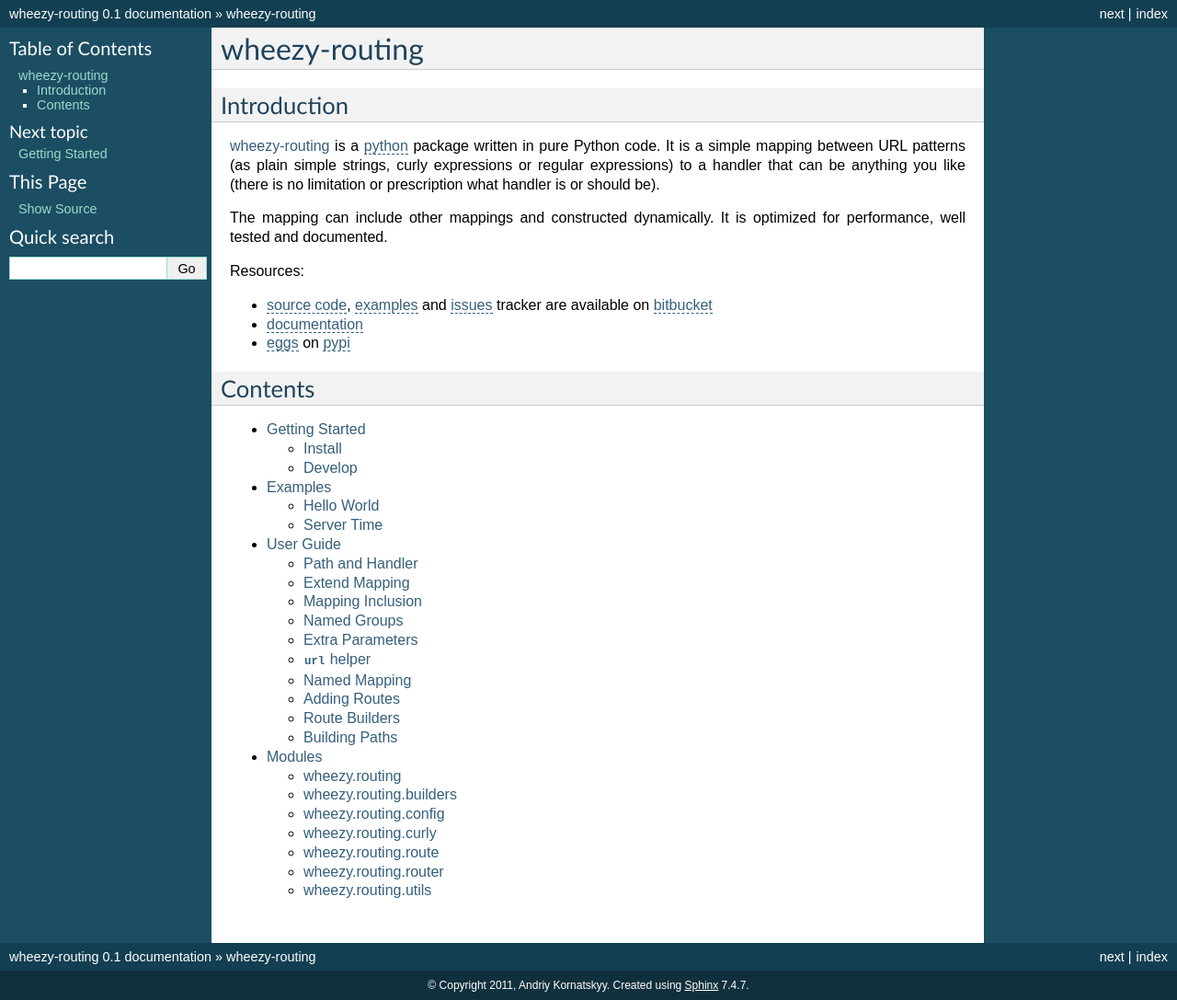
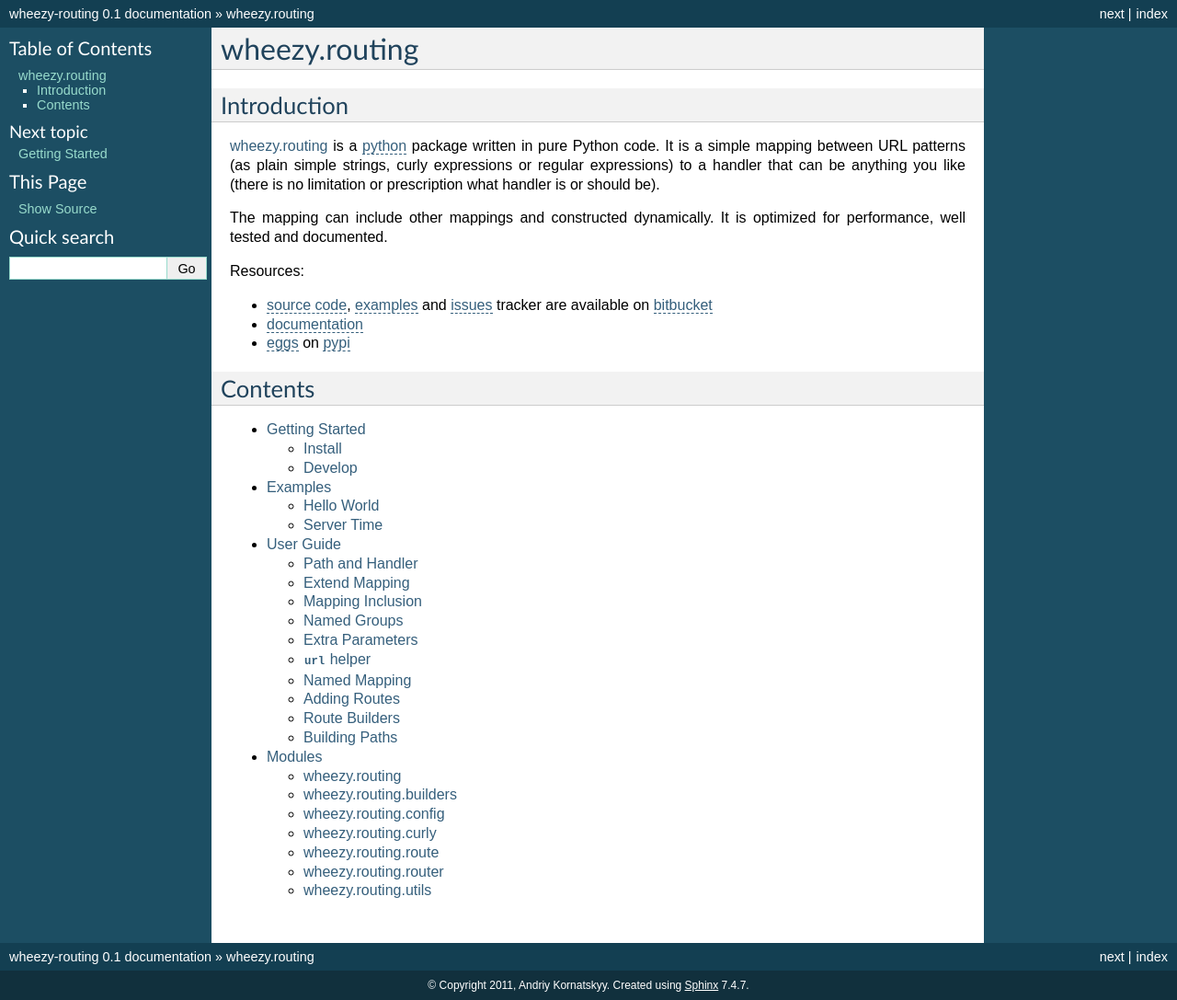
Before and after one commit to akornatskyy/wheezy.routing, a Sphinx documentation site: the page built from doc/index.rst, in a window 1280 px wide and 1087 px high. Shown: the whole window at 92% size. Built offline with Sphinx 7.4.7, drawn with Linux system fonts in a browser that asks for light colours.

```diff
--- a/doc/examples.rst
+++ b/doc/examples.rst
@@ -10,7 +10,7 @@ modularity in `server time`_.
 Hello World
 -----------
 
-`helloworld.py`_ shows you how to use :ref:`wheezy-routing` in pretty
+`helloworld.py`_ shows you how to use :ref:`wheezy.routing` in pretty
 simple `WSGI`_ application:
 
 .. literalinclude:: ../demos/hello/helloworld.py
@@ -103,6 +103,6 @@ Try it by running::
 
 Visit http://localhost:8080/.
 
-.. _`helloworld.py`: https://bitbucket.org/akorn/wheezy-routing/src/tip/demos/hello/helloworld.py
-.. _`time`: https://bitbucket.org/akorn/wheezy-routing/src/tip/demos/time
+.. _`helloworld.py`: https://bitbucket.org/akorn/wheezy.routing/src/tip/demos/hello/helloworld.py
+.. _`time`: https://bitbucket.org/akorn/wheezy.routing/src/tip/demos/time
 .. _`WSGI`: http://www.python.org/dev/peps/pep-3333/
--- a/doc/index.rst
+++ b/doc/index.rst
@@ -1,12 +1,12 @@
-.. _`wheezy-routing`:
+.. _`wheezy.routing`:
 
-wheezy-routing
+wheezy.routing
 ==============
 
 Introduction
 ------------
 
-:ref:`wheezy-routing` is a `python`_ package written in pure Python
+:ref:`wheezy.routing` is a `python`_ package written in pure Python
 code. It is a simple mapping between URL patterns (as plain
 simple strings, curly expressions or regular expressions) to
 a handler that can be anything you like (there is no limitation
@@ -34,10 +34,10 @@ Contents
    modules
 
 .. _`python`: http://www.python.org
-.. _`source code`: https://bitbucket.org/akorn/wheezy-routing/src
-.. _`bitbucket`: https://bitbucket.org/akorn/wheezy-routing
-.. _`issues`: https://bitbucket.org/akorn/wheezy-routing/issues
-.. _`documentation`: http://packages.python.org/wheezy-routing
-.. _`examples`: https://bitbucket.org/akorn/wheezy-routing/src/tip/demos
+.. _`source code`: https://bitbucket.org/akorn/wheezy.routing/src
+.. _`bitbucket`: https://bitbucket.org/akorn/wheezy.routing
+.. _`issues`: https://bitbucket.org/akorn/wheezy.routing/issues
+.. _`documentation`: http://packages.python.org/wheezy.routing
+.. _`examples`: https://bitbucket.org/akorn/wheezy.routing/src/tip/demos
 .. _`pypi`: http://pypi.python.org
-.. _`eggs`: http://pypi.python.org/pypi/wheezy-routing
+.. _`eggs`: http://pypi.python.org/pypi/wheezy.routing
```
Also changed, not shown: doc/gettingstarted.rst (+7 -7 lines).
